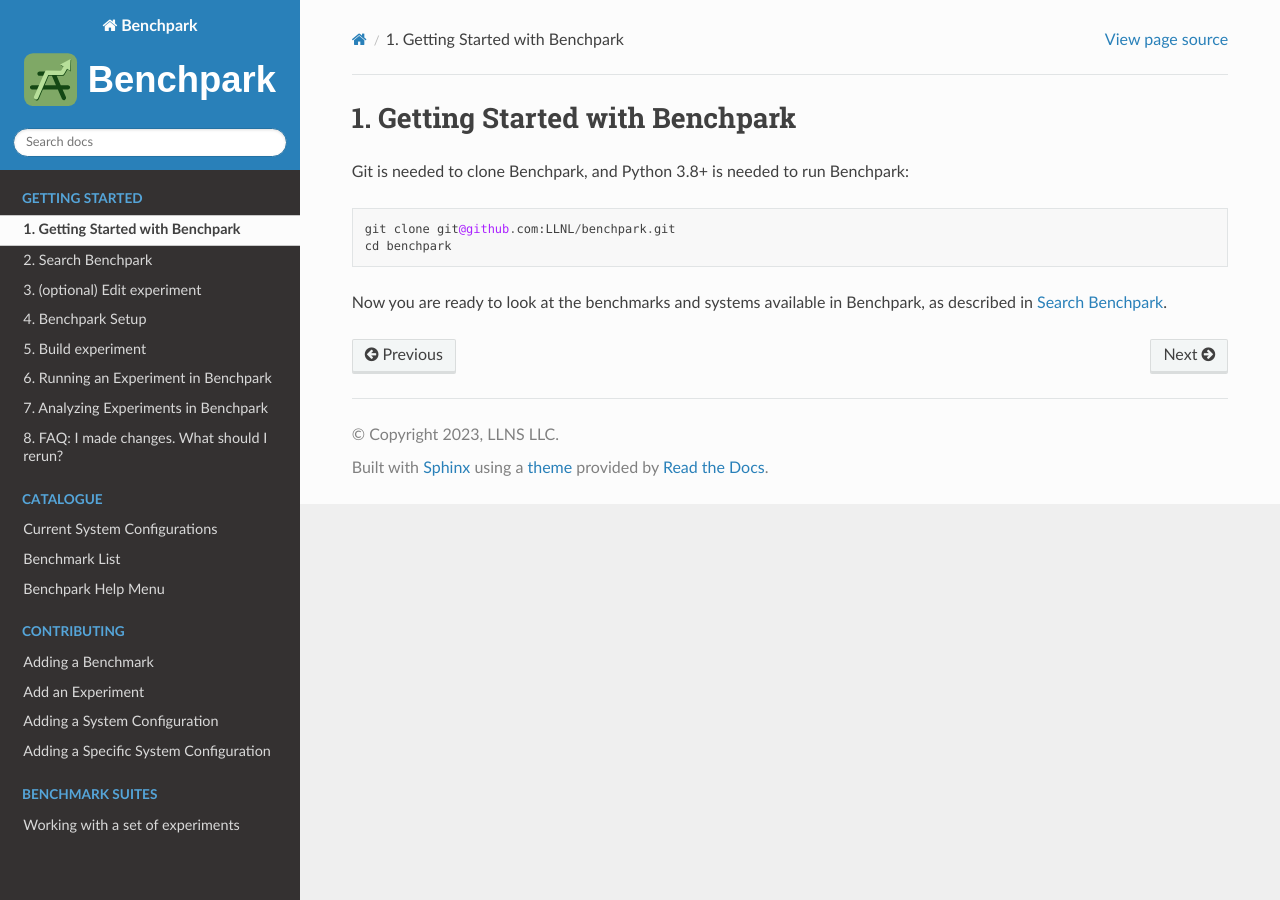
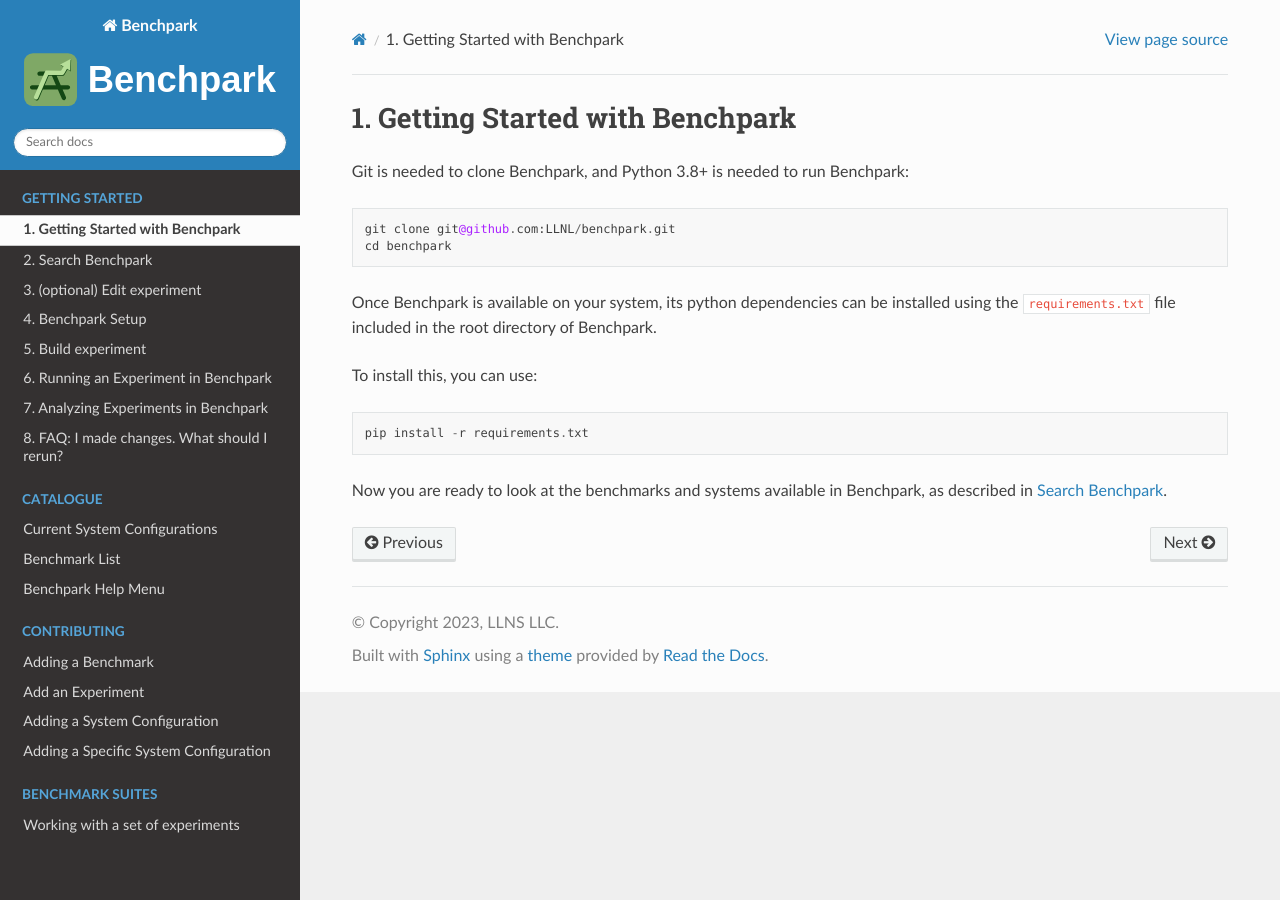
Before and after one commit to LLNL/benchpark, a Sphinx documentation site: the page built from docs/1-getting-started.rst, in a window 1280 px wide. Built offline with Sphinx 7.4.7 and the Read the Docs theme 2.0.0, drawn with Linux system fonts in a browser that asks for light colours; pages that are not in the unit, such as notebooks, are missing from menus.

Commit message:
docs: add note to install requirements before using benchpark

```diff
--- a/docs/1-getting-started.rst
+++ b/docs/1-getting-started.rst
@@ -12,5 +12,13 @@
     git clone git@github.com:LLNL/benchpark.git
     cd benchpark
 
+Once Benchpark is available on your system, its python dependencies can be
+installed using the ``requirements.txt`` file included in the root directory of
+Benchpark.
+
+To install this, you can use::
+
+    pip install -r requirements.txt
+
 Now you are ready to look at the benchmarks and systems available in Benchpark,
 as described in :doc:`2-benchpark-list`.
```
